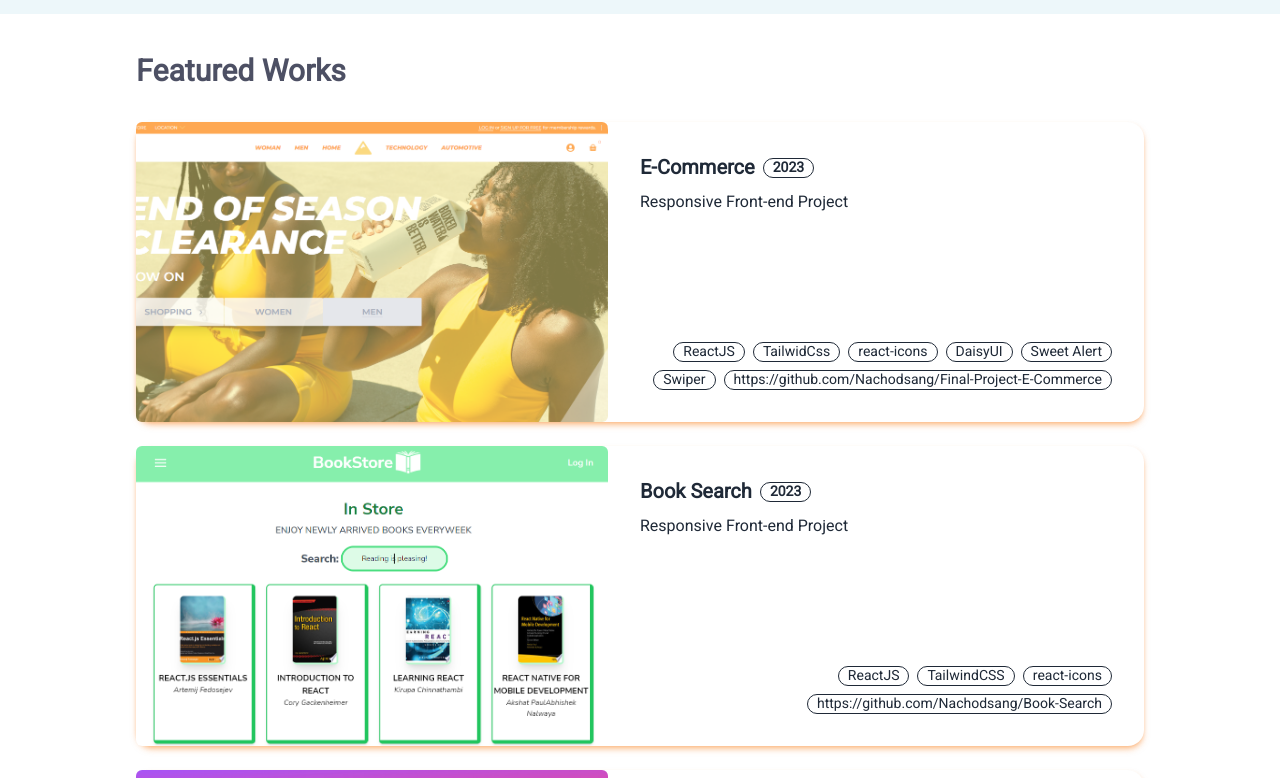
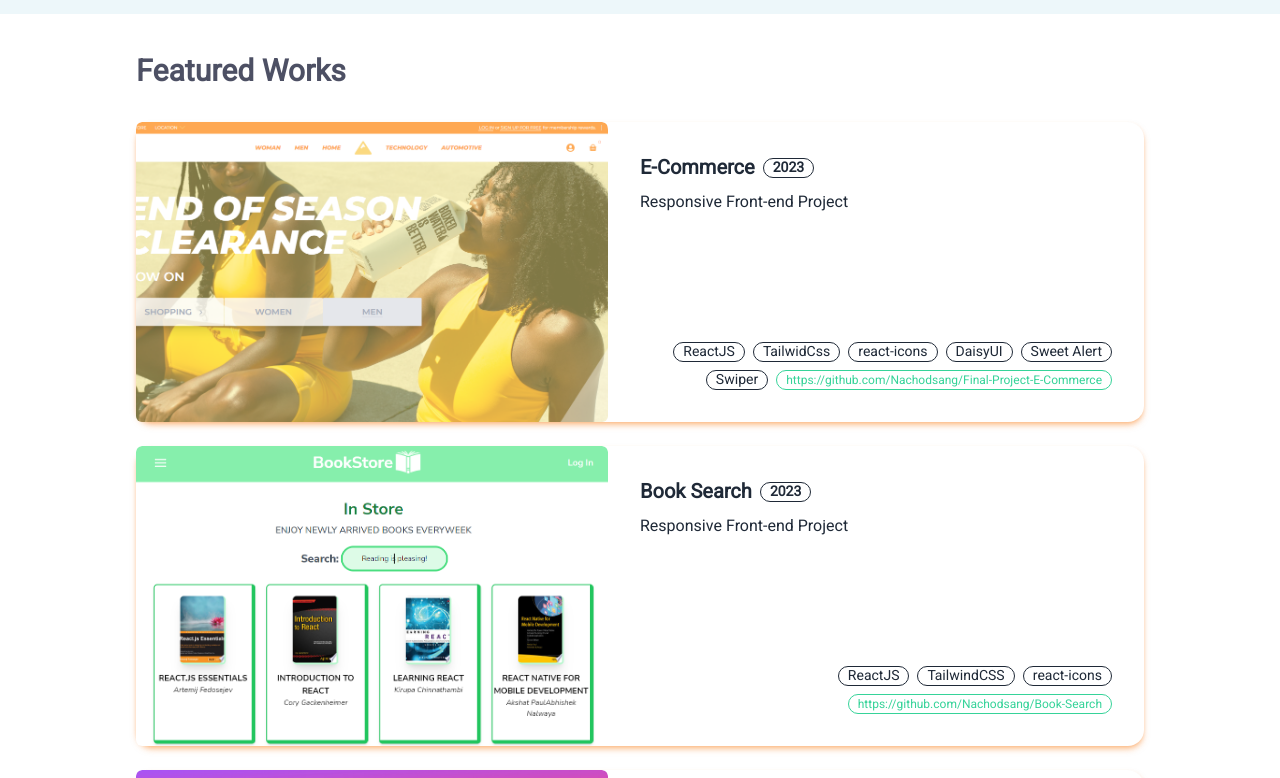
Before and after one commit to Nachodsang/Portfolio-Feb-2023, a React (Create React App) app: page / in a window 1280 px wide. Shown: the part 860-1638 px from the top of the page. Built offline with nearby package versions, Linux system fonts and the light colour scheme.

Commit message:
[main] - badge and img corners fixed

```diff
--- a/src/components/CardWork.jsx
+++ b/src/components/CardWork.jsx
@@ -21,7 +21,7 @@ function CardWork({
         <a href={link}>
           <img
             src={thumbnail}
-            className="w-[600px] h-[300px] object-cover hover:scale-105 trasition-all duration-700"
+            className="w-[600px] h-[300px] object-cover hover:scale-105 trasition-all duration-700 rounded-t-md "
           />
         </a>
       </figure>
@@ -38,8 +38,10 @@ function CardWork({
           {dep2 && <div className="badge badge-outline">{dep2}</div>}
           {dep3 && <div className="badge badge-outline">{dep3}</div>}
           {dep4 && <div className="badge badge-outline">{dep4}</div>}
-          <div className="badge badge-outline">
-            <a href={gitHub}>{gitHub}</a>
+          <div className="badge badge-outline badge-success ">
+            <a href={gitHub} className="text-xs">
+              {gitHub}
+            </a>
           </div>
         </div>
       </div>
```
